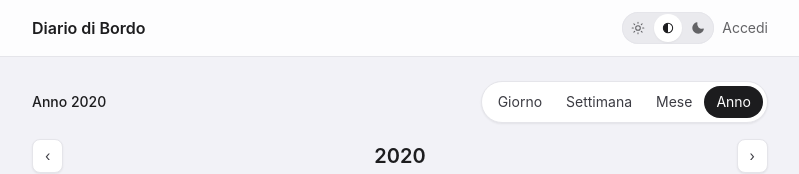
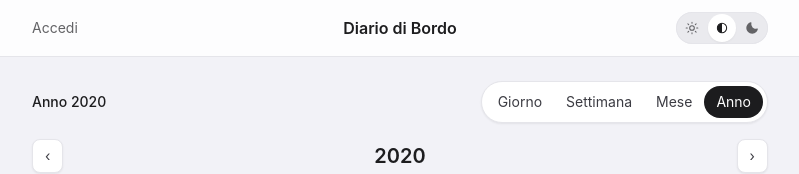
Before and after one commit to falker47/Diario-di-Bordo, a React (Vite) app: page /anno/2020 in a window 1280 px wide. Shown: the top 174 px of the page, without its empty margins (240-1039 px from the left). Built offline with nearby package versions, Linux system fonts and the light colour scheme; no server answers; the database is empty.

Commit message:
ridistribuzione componenti in cima view: accedi, titolo, switch dark/light mode

```diff
--- a/src/components/PublicShell.tsx
+++ b/src/components/PublicShell.tsx
@@ -128,15 +128,8 @@ export function PublicShell({ children }: { children: ReactNode }) {
   return (
     <div className="min-h-screen bg-app">
       <header className="border-b border-hairline bg-surface/80 backdrop-blur">
-        <div className="mx-auto flex max-w-3xl items-center justify-between gap-3 px-4 py-3">
-          <Link
-            to={`/giorno/${todayISO()}`}
-            className="text-base font-semibold text-primary"
-          >
-            Diario di Bordo
-          </Link>
-          <div className="flex items-center gap-2">
-            <ThemeToggle />
+        <div className="mx-auto grid max-w-3xl grid-cols-3 items-center gap-3 px-4 py-3">
+          <div className="flex items-center justify-start">
             {isAuthenticated ? (
               <UserMenu />
             ) : (
@@ -148,6 +141,17 @@ export function PublicShell({ children }: { children: ReactNode }) {
               </Link>
             )}
           </div>
+          <div className="flex items-center justify-center">
+            <Link
+              to={`/giorno/${todayISO()}`}
+              className="text-base font-semibold text-primary text-center"
+            >
+              Diario di Bordo
+            </Link>
+          </div>
+          <div className="flex items-center justify-end">
+            <ThemeToggle />
+          </div>
         </div>
       </header>
       <main className="mx-auto max-w-3xl px-4 py-6">{children}</main>
```
